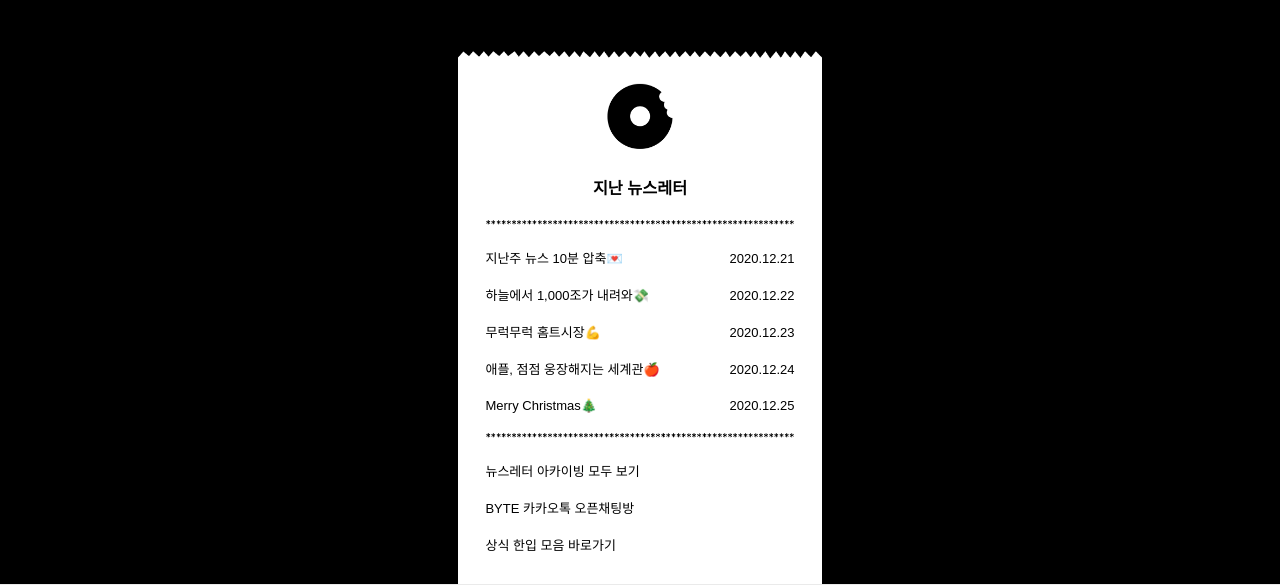
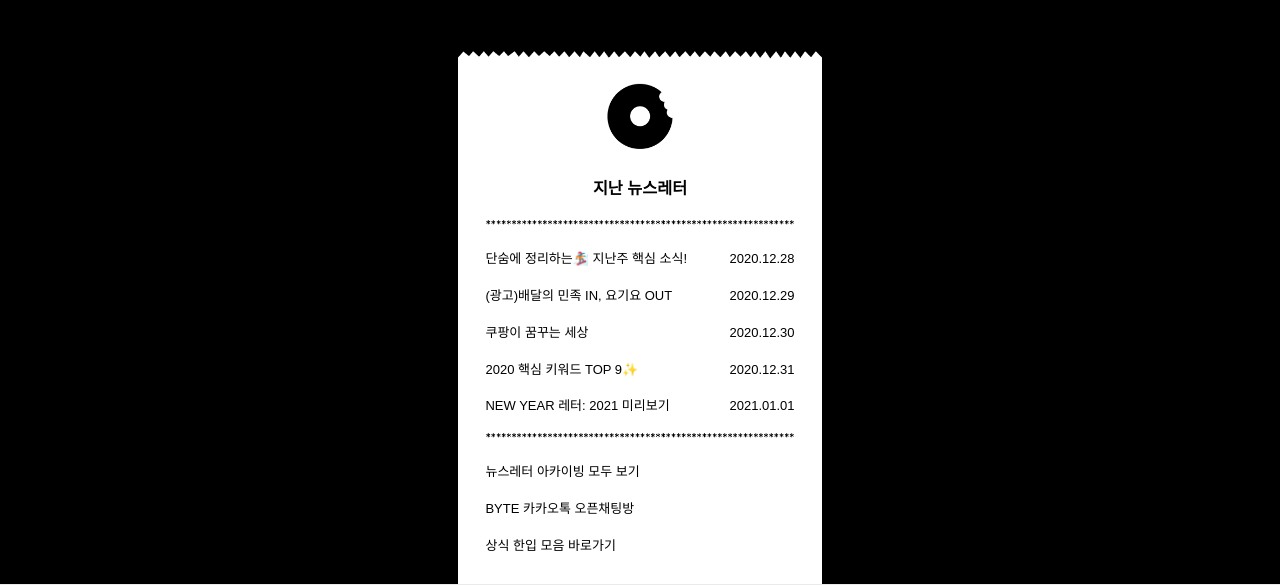
Before and after one commit to suuuum36/BYTE-web, a Django app: page / in a window 1280 px wide. Shown: the part 3283-3868 px from the top of the page. Run offline with Django 3.2, Linux system fonts and the light colour scheme; data that the repository does not hold is empty; some web fonts are replaced.

Commit message:
GA 추가 + 지난 뉴레 업뎃

```diff
--- a/BYTEWeb/BYTEWeb/urls.py
+++ b/BYTEWeb/BYTEWeb/urls.py
@@ -14,7 +14,7 @@ Including another URLconf
     2. Add a URL to urlpatterns:  path('blog/', include('blog.urls'))
 """
 from django.contrib import admin
-from django.urls import path, include
+from django.urls import path, include, re_path
 from django.conf.urls.static import static
 from django.conf import settings
 from django.views.generic import TemplateView
@@ -23,6 +23,7 @@ urlpatterns = [
     path('admin/', admin.site.urls),
     path('', include('main.urls')),
     path('robots.txt/', TemplateView.as_view(template_name="robots.txt", content_type='text/plain')),
+    re_path('djga/', include('google_analytics.urls')),
 ]
 
 static(settings.STATIC_URL, document_root=settings.STATIC_ROOT)
--- /dev/null
+++ b/BYTEWeb/main/templates/base.html
@@ -0,0 +1,45 @@
+{% load google_analytics_tags %}
+{% load  static %}
+
+<html>
+    <head>
+        <title> 데일리 바이트 DAILY BYTE </title>
+        <script src="https://code.jquery.com/jquery-3.5.1.min.js" integrity="sha256-9/aliU8dGd2tb6OSsuzixeV4y/faTqgFtohetphbbj0=" crossorigin="anonymous"></script>
+        <link rel = "stylesheet" href = "{%static 'main/index.css'%}">
+        <meta name="viewport" content="width=device-width, initial-scale=1.0">
+        <script src="{% static 'main/index.js' %}"></script>
+        <link rel="stylesheet" type="text/css" href="https://cdn.rawgit.com/moonspam/NanumSquare/master/nanumsquare.css">
+        <link rel="shortcut icon" href = "{% static 'main/img/donut_blue.png'%}">
+        <meta name="robots" content="ALL">
+        <meta name="robots" content="index,follow">
+        <meta name = "subject" content="데일리 바이트 DAILY BYTE">
+        <meta name = "keywords" content="데일리바이트, 바이트, dailybyte, byte, 바이트 뉴스레터, 데일리바이트 뉴스레터">
+        <meta name ="description" content="가장 쉬운 비즈니스 뉴스 읽기, DAILY_BYTE 뉴스레터">
+        <meta name ="author" content="BYTE">
+        <meta name ="reply-to" content="byteteam365@gmail.com">
+        <meta property="og:url" content="http://mydailybyte.com/">
+        <meta property="og:site_name" content="데일리 바이트 DAILY BYTE">
+        <meta property="og:title" content = "데일리 바이트 DAILY BYTE">
+        <meta property="og:description" content = "가장 쉬운 비즈니스 뉴스 읽기, DAILY_BYTE 뉴스레터">
+        <meta property="og:image" content = "https://i.esdrop.com/d/VCGPeKTSuP.png">
+        <meta name="naver-site-verification" content="44b715588ba7fe1b7e658d47192d26a26aae4f06" />
+    </head>
+
+    <!-- Global site tag (gtag.js) - Google Analytics -->
+    <script async src="https://www.googletagmanager.com/gtag/js?id=GA_MEASUREMENT_ID"></script>
+    <script>
+    window.dataLayer = window.dataLayer || [];
+    function gtag(){dataLayer.push(arguments);}
+    gtag('js', new Date());
+
+    gtag('config', 'G-MQLDRHHQNP');
+    </script>
+
+    <body>
+        <div style="display:none">
+            <img src="{% google_analytics %}" width="0" height="0" />
+        </div>
+        {% block content %}
+        {% endblock %}
+    </body>
+</html>
--- a/BYTEWeb/main/templates/main/index.html
+++ b/BYTEWeb/main/templates/main/index.html
@@ -1,28 +1,7 @@
+{% extends 'base.html' %}
+{% block content %}
 {% load  static %}
-<html>
-    <head>
-        <title> 데일리 바이트 DAILY BYTE </title>
-        <script src="https://code.jquery.com/jquery-3.5.1.min.js" integrity="sha256-9/aliU8dGd2tb6OSsuzixeV4y/faTqgFtohetphbbj0=" crossorigin="anonymous"></script>
-        <link rel = "stylesheet" href = "{%static 'main/index.css'%}">
-        <meta name="viewport" content="width=device-width, initial-scale=1.0">
-        <script src="{% static 'main/index.js' %}"></script>
-        <link rel="stylesheet" type="text/css" href="https://cdn.rawgit.com/moonspam/NanumSquare/master/nanumsquare.css">
-        <link rel="shortcut icon" href = "{% static 'main/img/donut_blue.png'%}">
-        <meta name="robots" content="ALL">
-        <meta name="robots" content="index,follow">
-        <meta name = "subject" content="데일리 바이트 DAILY BYTE">
-        <meta name = "keywords" content="데일리바이트, 바이트, dailybyte, byte, 바이트 뉴스레터, 데일리바이트 뉴스레터">
-        <meta name ="description" content="가장 쉬운 비즈니스 뉴스 읽기, DAILY_BYTE 뉴스레터">
-        <meta name ="author" content="BYTE">
-        <meta name ="reply-to" content="byteteam365@gmail.com">
-        <meta property="og:url" content="http://mydailybyte.com/">
-        <meta property="og:site_name" content="데일리 바이트 DAILY BYTE">
-        <meta property="og:title" content = "데일리 바이트 DAILY BYTE">
-        <meta property="og:description" content = "가장 쉬운 비즈니스 뉴스 읽기, DAILY_BYTE 뉴스레터">
-        <meta property="og:image" content = "https://i.esdrop.com/d/VCGPeKTSuP.png">
-        <meta name="naver-site-verification" content="44b715588ba7fe1b7e658d47192d26a26aae4f06" />
-    </head>
-    <body>
+
         <section class = "header">
             <div class = "notice-board">
                 <div class = "cancel-button">
@@ -206,25 +185,25 @@
                             <img src = "{% static 'main/img/deco-line.png' %}">
                         </div>
                         <div class = "news_links">
-                            <a href = "https://stibee.com/api/v1.0/emails/share/iVzFSPCCUnXJUC1ha5qiWQ3eP8erBw==">
-                                <div class = "news_t">지난주 뉴스 10분 압축💌</div>
-                                <div class = "news_d">2020.12.21</div>
+                            <a href = "https://stibee.com/api/v1.0/emails/share/P6AaPbw2WGlGCvQNymjFGIzsd0237g==">
+                                <div class = "news_t">단숨에 정리하는🏂 지난주 핵심 소식!</div>
+                                <div class = "news_d">2020.12.28</div>
                             </a>
-                            <a href = "https://stibee.com/api/v1.0/emails/share/m08uN2sVsTFJ7ocZCNYYbFx-hGFt_A==">
-                                <div class = "news_t">하늘에서 1,000조가 내려와💸</div>
-                                <div class = "news_d">2020.12.22</div>
+                            <a href = "https://stibee.com/api/v1.0/emails/share/qnSS4GoHvIQaYM5HVHDOBbWehaX9Fw==">
+                                <div class = "news_t">(광고)배달의 민족 IN, 요기요 OUT</div>
+                                <div class = "news_d">2020.12.29</div>
                             </a>
-                            <a href = "https://stibee.com/api/v1.0/emails/share/uxVdMHcBV0vou5JpMDWREgFwozJXsQ==">
-                                <div class = "news_t">무럭무럭 홈트시장💪</div>
-                                <div class = "news_d">2020.12.23</div>
+                            <a href = "https://stibee.com/api/v1.0/emails/share/1THNC7GEyB-t4wThxYpsoz_VCQcvaQ==">
+                                <div class = "news_t">쿠팡이 꿈꾸는 세상</div>
+                                <div class = "news_d">2020.12.30</div>
                             </a>
-                            <a href = "https://stibee.com/api/v1.0/emails/share/ADNivdX_GnsXRr8GeQyCJLX4Lo8NzQ==">
-                                <div class = "news_t">애플, 점점 웅장해지는 세계관🍎</div>
-                                <div class = "news_d">2020.12.24</div>
+                            <a href = "https://stibee.com/api/v1.0/emails/share/TPIvMT8jTiTJyYMIwcWYMZTIiXVWpg==">
+                                <div class = "news_t">2020 핵심 키워드 TOP 9✨</div>
+                                <div class = "news_d">2020.12.31</div>
                             </a>
-                            <a>
-                                <div class = "news_t">Merry Christmas🎄</div>
-                                <div class = "news_d">2020.12.25</div>
+                            <a href = "https://stibee.com/api/v1.0/emails/share/szCsXZHXf5a53XDkL26Eu_zygyDenA==">
+                                <div class = "news_t">NEW YEAR 레터: 2021 미리보기</div>
+                                <div class = "news_d">2021.01.01</div>
                             </a>
                             <div class = "deco">
                                 <img src = "{% static 'main/img/deco-line.png' %}">
@@ -272,5 +251,5 @@
             </div>
         </section>
     <script type="text/javascript" src="{% static 'main/index.js' %}"></script>
-    </body>
-</html>
+
+{% endblock %}
```
Also changed, not shown: BYTEWeb/BYTEWeb/settings.py (+5 -4 lines), BYTEWeb/db.sqlite3, 2 other files.
